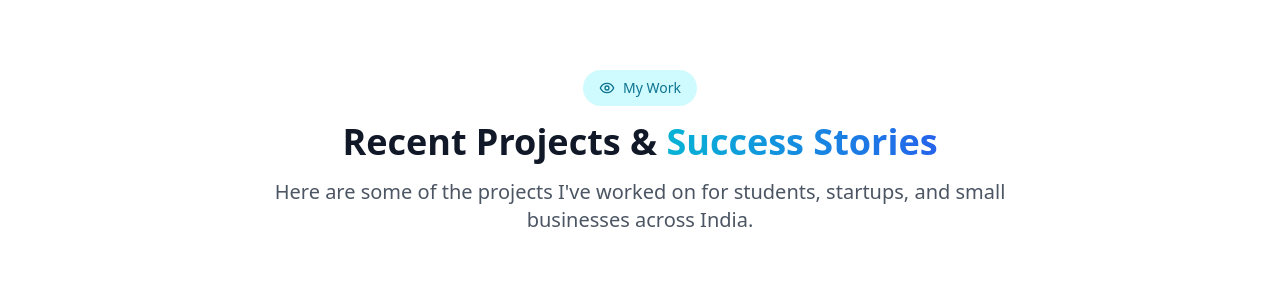
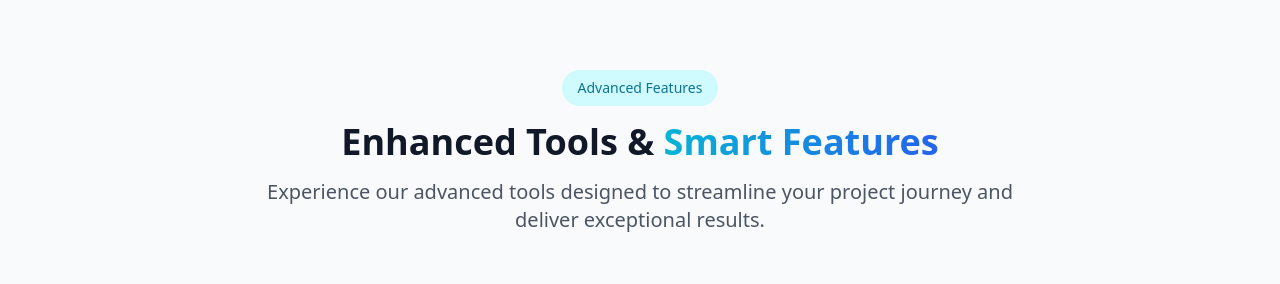
Before and after one commit to rithikajoshi0-0/hubservices, a React (Vite) app in the folder project/: page / in a window 1280 px wide. Shown: the part 3549-3833 px from the top of the page. Built offline with nearby package versions, Linux system fonts and the light colour scheme.

Commit message:
Update App.tsx

```diff
--- a/project/src/App.tsx
+++ b/project/src/App.tsx
@@ -6,6 +6,7 @@ import Services from './components/Services';
 import Portfolio from './components/Portfolio';
 import Blog from './components/Blog';
 import Testimonials from './components/Testimonials';
+import AdvancedServices from './components/AdvancedServices';
 import Contact from './components/Contact';
 import Footer from './components/Footer';
 
@@ -17,6 +18,7 @@ function App() {
         <Hero />
         <About />
         <Services />
+        <AdvancedServices />
         <Portfolio />
         <Blog />
         <Testimonials />
```
